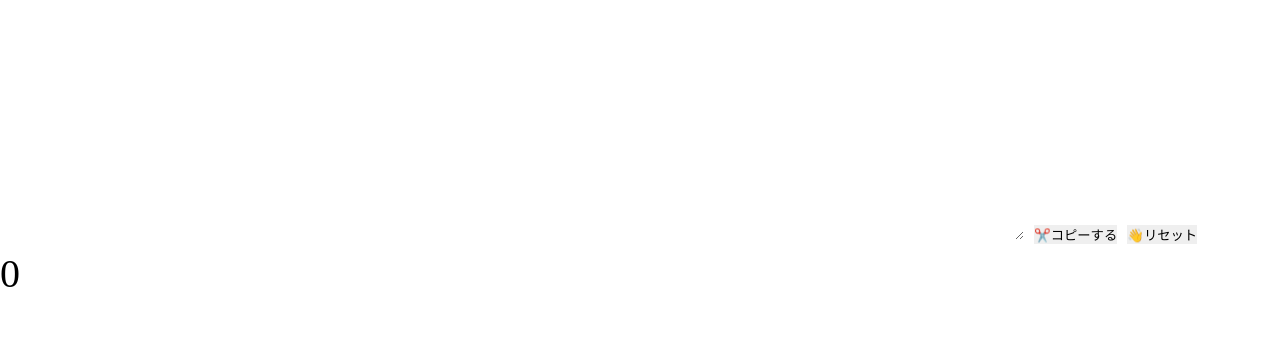
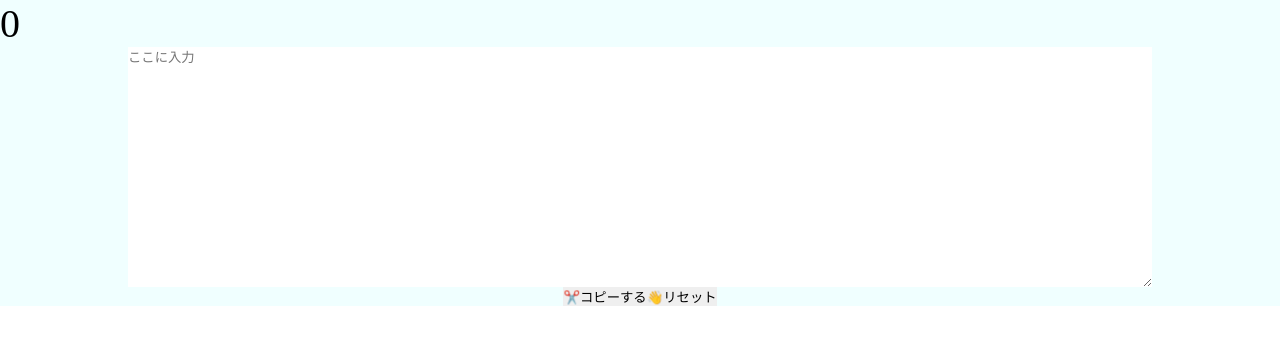
Before and after one commit to H4naOk/NewProj, a plain HTML site: page index.html in a window 1280 px wide. Drawn offline with Linux system fonts and the light colour scheme.

Commit message:
index.html を更新

```diff
--- a/index.html
+++ b/index.html
@@ -26,22 +26,40 @@ body, head {
 	overflow: hidden;
   font-size: 40px;
 }
+body {
+display: flex;
+flex-direction: column ;
+justify-content: center;
+	&>* {
+	width: 100%;
+	background: #00fff40f;
+	}
+	.text-wrapper {
+		display:flex;
+		justify-content: center;
 		#text {
-  width: 80vw;
+			width: 80%;
   		height: 30vh;
   		text-align: left:
   		vertical-align: top;
 		}
-#label {
-  display: block;
+	}
+	.buttons {
+		display:flex;
+		justify-content: center;
+	}
 }
 	</style>
 </head>
 <body>
-<textarea id="text"></textarea>
+<label id="label">0</label>
+<div class="text-wrapper">
+	<textarea id="text" placeholder="ここに入力"></textarea>
+</div>
+<div class="buttons">
 	<button id="copy">✂️コピーする</button>
 	<button id="reset">👋リセット</button>
-<label id="label">0</label>
+</div>
 <script type="text/javascript">
 const $ = q => document.querySelector(q);
 ["input", "paste"].forEach(event=>{
```
Lines whose indentation alone changed are shown as unchanged.
